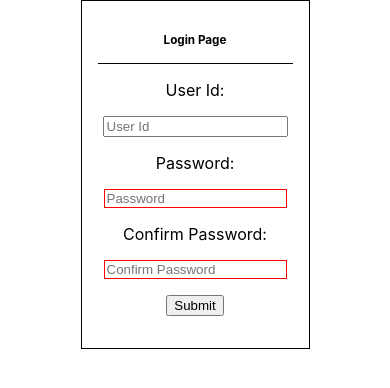
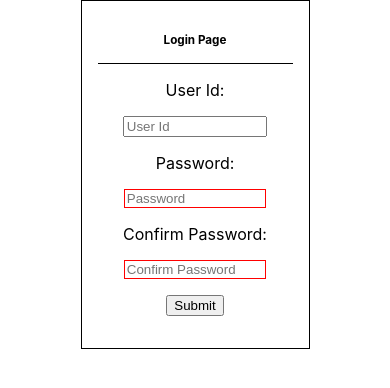
Before and after one commit to LalitMendha/login-page, a React (Create React App) app: page / in a window 390 px wide. Shown: the top 388 px of the page. Built offline with nearby package versions, Linux system fonts and the light colour scheme.

Commit message:
feat: mobile responsive

```diff
--- a/src/App.css
+++ b/src/App.css
@@ -55,4 +55,9 @@ input:focus{
     flex-direction: column;
     align-items: center;
   }
+
+  input{
+    width: 70%;
+  }
+
 }
```
